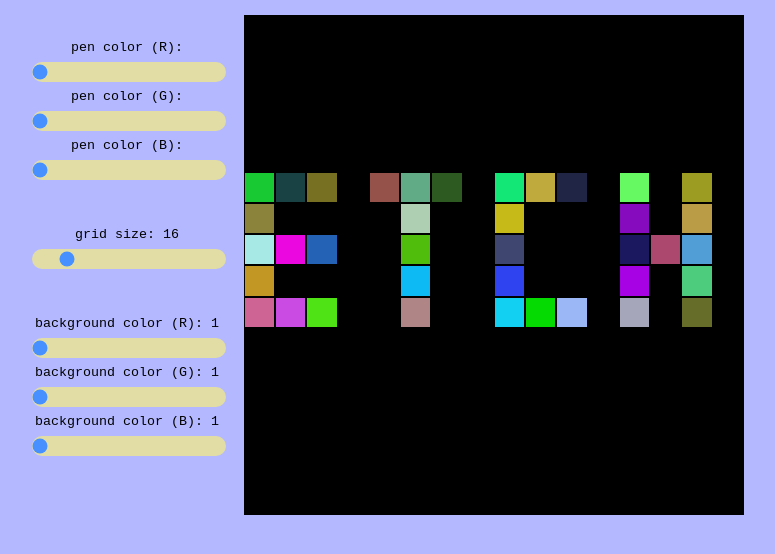
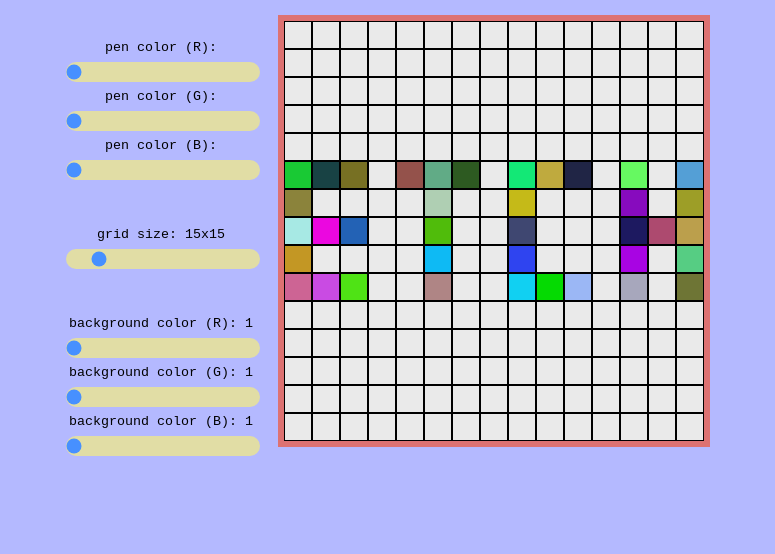
Before and after one commit to miles-of-code/etch, a plain HTML site: page index.html in a window 1280 px wide. Shown: the part 44-598 px from the top of the page, without its empty margins (263-1038 px from the left). Drawn offline with Linux system fonts and the light colour scheme.

Commit message:
added background and square paint transition at intro; changed default grid size to 15x15

```diff
--- a/index.html
+++ b/index.html
@@ -20,7 +20,7 @@
         </div>
         <div id="sizeLabels">
             <label for="sizeLabel" id="labelText">grid size: <span id="sizeLabel"></span></label>
-            <input id="slideSize"; type="range"; min="1"; max="100"; value="16">
+            <input id="slideSize"; type="range"; min="1"; max="100"; value="15">
         </div>
         <div id="backgroundColorLabels">
             <label for="backgroundRedLabel" id="labelText"> background color (R): <span id="backgroundRedLabel"></span></label>
--- a/index.js
+++ b/index.js
@@ -1,5 +1,3 @@
-// to do: make default grid size 15x15
-
 // allows square delay
 function sleep(ms) {
   return new Promise(resolve => setTimeout(resolve, ms));
@@ -15,7 +13,7 @@ const settings = document.createElement('div');
 settings.setAttribute('id', 'settings')
 const slideContainer = document.getElementById("slideContainer")
 const sizeOutput = document.getElementById("sizeLabel")
-sizeOutput.innerHTML = slideSize.value; // set grid to default size
+sizeOutput.innerHTML = `${slideSize.value}x${slideSize.value}`; // set grid to default size
 const redBackgroundLabel = document.getElementById("backgroundRedLabel")
 redBackgroundLabel.innerHTML = slideBackgroundRedColor.value;
 const greenBackgroundLabel = document.getElementById("backgroundGreenLabel")
@@ -28,10 +26,10 @@ settings.appendChild(slideContainer)
 
 
 // default grid size
-gridItem.style.width='31.25px';
-gridItem.style.height='31.25px';
-gridContainer.style.gridTemplateColumns="repeat(16, 1fr)";
-for (i = 0; i < 256; i++) {
+gridItem.style.width='28px';
+gridItem.style.height='28px';
+gridContainer.style.gridTemplateColumns="repeat(15, 1fr)";
+for (i = 0; i < 225; i++) {
   gridContainer.appendChild(gridItem.cloneNode(true))
   gridItem.id = `square${i}`
 }
@@ -41,8 +39,8 @@ slideSize.oninput = function() {
   let sizeChoice = this.value;
   sizeOutput.innerHTML = sizeChoice;
   gridContainer.innerHTML='';
-  gridItem.style.width=`${Math.sqrt(250000/(sizeChoice**2))}px`;
-  gridItem.style.height=`${Math.sqrt(250000/(sizeChoice**2))}px`;
+  gridItem.style.width=`${Math.sqrt(176400/(sizeChoice**2))}px`;
+  gridItem.style.height=`${Math.sqrt(176400/(sizeChoice**2))}px`;
   gridContainer.style.gridTemplateColumns=`repeat(${sizeChoice}, 1fr)`;
     for (i = 0; i < sizeChoice*sizeChoice; i++) {
       gridContainer.appendChild(gridItem.cloneNode(true))
@@ -51,6 +49,7 @@ slideSize.oninput = function() {
 
 // allows user to set background color (RGB)
 slideBackgroundRedColor.oninput = function() {
+  gridContainer.style.transition="none";
   valRedBackground = document.getElementById("slideBackgroundRedColor").value;
   valGreenBackground = document.getElementById("slideBackgroundGreenColor").value;
   valBlueBackground = document.getElementById("slideBackgroundBlueColor").value;
@@ -59,6 +58,7 @@ slideBackgroundRedColor.oninput = function() {
   gridContainer.style.background= `rgb(${valRedBackground}, ${valGreenBackground}, ${valBlueBackground})`
 }
 slideBackgroundGreenColor.oninput = function() {
+  gridContainer.style.transition="none";
   valRedBackground = document.getElementById("slideBackgroundRedColor").value;
   valGreenBackground = document.getElementById("slideBackgroundGreenColor").value;
   valBlueBackground = document.getElementById("slideBackgroundBlueColor").value;
@@ -67,6 +67,7 @@ slideBackgroundGreenColor.oninput = function() {
   gridContainer.style.background= `rgb(${valRedBackground}, ${valGreenBackground}, ${valBlueBackground})`
 }
 slideBackgroundBlueColor.oninput = function() {
+  gridContainer.style.transition="none";
   valRedBackground = document.getElementById("slideBackgroundRedColor").value;
   valGreenBackground = document.getElementById("slideBackgroundGreenColor").value;
   valBlueBackground = document.getElementById("slideBackgroundBlueColor").value;
@@ -99,51 +100,54 @@ const square1 = document.getElementById('square1')
 async function greetSquares() {
   async function paint(square) {
     square.style.background = generateColor(square);
+    square.style.transition="3s";
   }
 
   // E
-  paint(square81); await sleep(80);
+  await sleep(80);
+  paint(square76); await sleep(80);
+  paint(square75); await sleep(80);
+  paint(square74); await sleep(80);
+  paint(square89); await sleep(80);
+  paint(square104); await sleep(80);
+  paint(square119); await sleep(80);
+  paint(square134); await sleep(80);
+  paint(square135); await sleep(80);
+  paint(square136); await sleep(80);
+  paint(square105); await sleep(80);
+  paint(square106); await sleep(80);
+  // T
+  paint(square78); await sleep(80);
+  paint(square79); await sleep(80);
   paint(square80); await sleep(80);
-  paint(square79); await sleep(80);
-  paint(square95); await sleep(80);
-  paint(square111); await sleep(80);
+  paint(square94); await sleep(80);
+  paint(square109); await sleep(80);
+  paint(square124); await sleep(80);
+  paint(square139); await sleep(80);
+  // C
+  paint(square84); await sleep(80);
+  paint(square83); await sleep(80);
+  paint(square82); await sleep(80);
+  paint(square97); await sleep(80);
+  paint(square112); await sleep(80);
   paint(square127); await sleep(80);
+  paint(square142); await sleep(80);
   paint(square143); await sleep(80);
   paint(square144); await sleep(80);
-  paint(square145); await sleep(80);
-  paint(square112); await sleep(80);
-  paint(square113); await sleep(80);
-  // T
-  paint(square83); await sleep(80);
-  paint(square84); await sleep(80);
-  paint(square85); await sleep(80);
-  paint(square100); await sleep(80);
+  // H
+  paint(square86); await sleep(80);
+  paint(square101); await sleep(80);
   paint(square116); await sleep(80);
-  paint(square132); await sleep(80);
+  paint(square131); await sleep(80);
+  paint(square146); await sleep(80);
+  paint(square117); await sleep(80);
+  paint(square88); await sleep(80);
+  paint(square103); await sleep(80);
+  paint(square118); await sleep(80);
+  paint(square133); await sleep(80);
   paint(square148); await sleep(80);
-  // C
-  paint(square89); await sleep(80);
-  paint(square88); await sleep(80);
-  paint(square87); await sleep(80);
-  paint(square103); await sleep(80);
-  paint(square119); await sleep(80);
-  paint(square135); await sleep(80);
-  paint(square151); await sleep(80);
-  paint(square152); await sleep(80);
-  paint(square153); await sleep(80);
-  // H
-  paint(square91); await sleep(80);
-  paint(square107); await sleep(80);
-  paint(square123); await sleep(80);
-  paint(square139); await sleep(80);
-  paint(square155); await sleep(80);
-  paint(square124); await sleep(80);
-  paint(square125); await sleep(80);
-  paint(square93); await sleep(80);
-  paint(square109); await sleep(80);
-  paint(square141); await sleep(80);
-  paint(square157); await sleep(80);
-  gridContainer.style.background = "black";
+  gridContainer.style.transition="3s";
+  gridContainer.style.background="white";
 
 }
 
--- a/styles.css
+++ b/styles.css
@@ -37,13 +37,14 @@ body {
         }
 
     #gridContainer {
-        background: white;
+        background: black;
         display: inline-grid;
         justify-content: center;
         align-items: center;
-        width: 500px;
-        height: 500px;
+        width: 420px;
+        height: 420px;
         flex-shrink: 0;
+        border: 5pt rgb(221 114 114) solid;
 
     }
 
```
